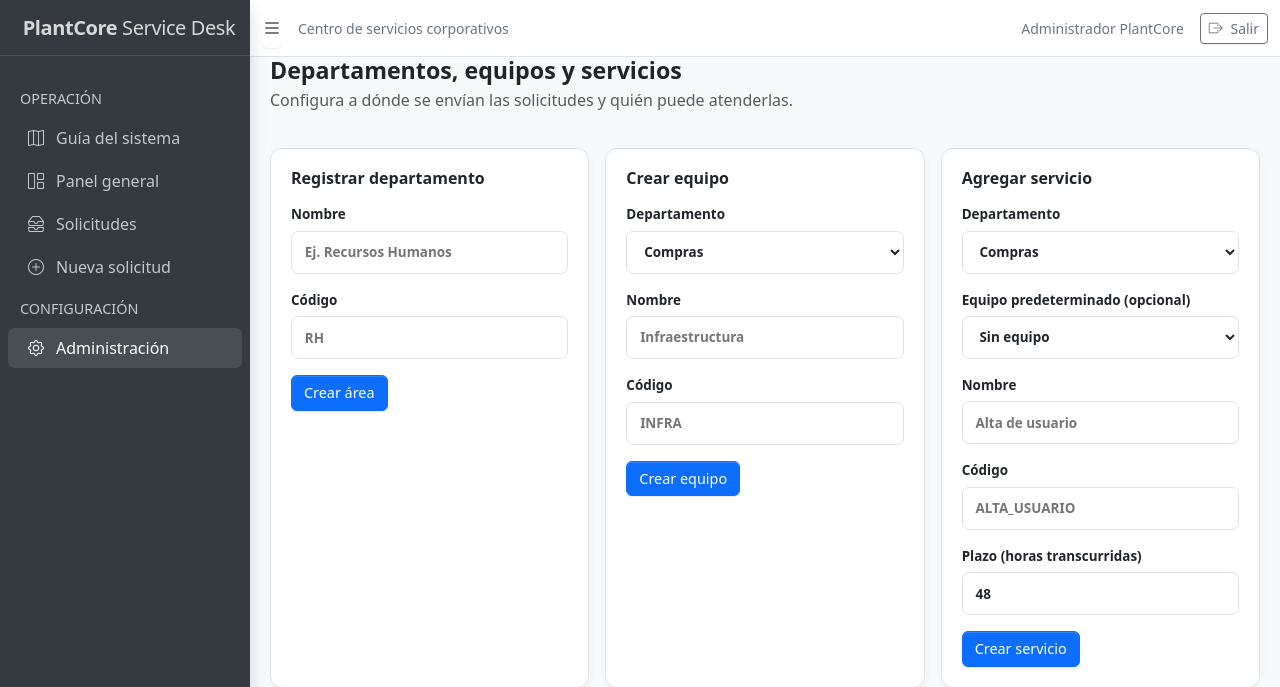
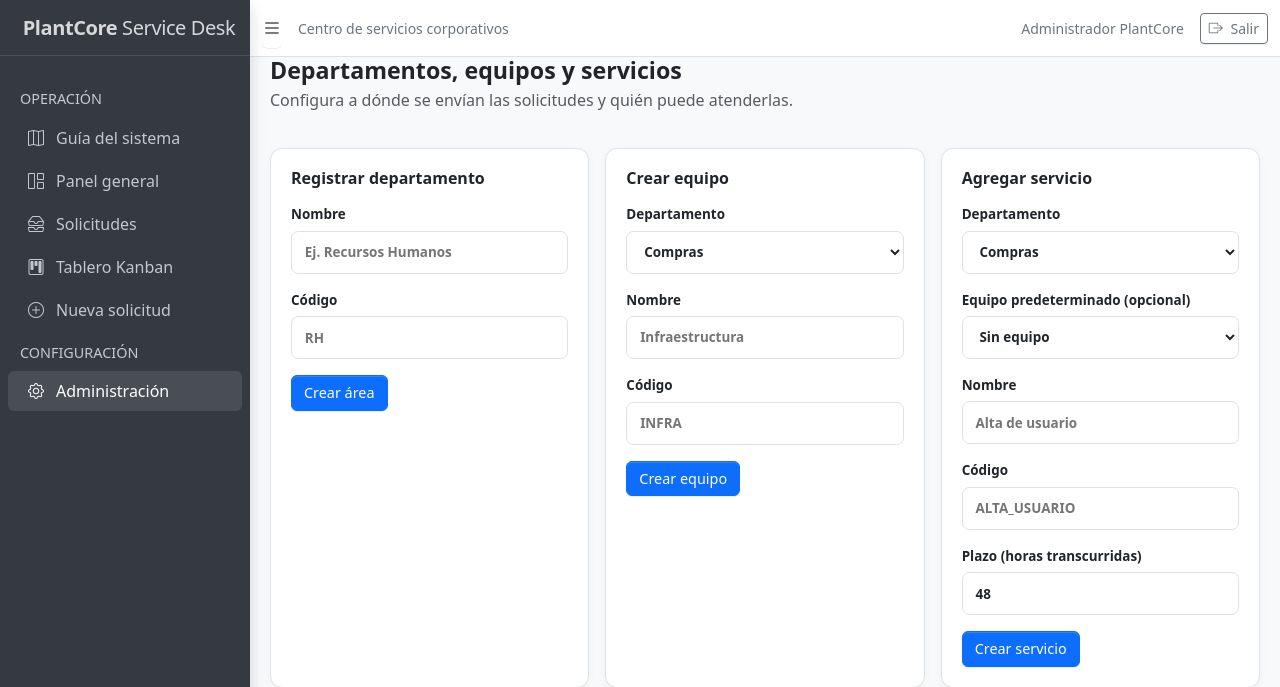
Before and after one commit to diegoarmando025/plantcore-service-desk, a Laravel app: page /admin in a window 1280 px wide. Shown: the top 687 px of the page. Run offline with Laravel 12, Linux system fonts and the light colour scheme; a user stored in the database is signed in; data comes from the database, SQL or seed files in the repository.

Commit message:
feat(kanban): expose board route and navigation

```diff
--- a/resources/views/layouts/app.blade.php
+++ b/resources/views/layouts/app.blade.php
@@ -36,6 +36,7 @@
                     <li class="nav-item"><a href="{{ route('portfolio.guide') }}" class="nav-link {{ request()->routeIs('portfolio.guide') ? 'active' : '' }}"><i class="nav-icon bi bi-map"></i><p>Guía del sistema</p></a></li>
                     <li class="nav-item"><a href="{{ route('dashboard') }}" class="nav-link {{ request()->routeIs('dashboard') ? 'active' : '' }}"><i class="nav-icon bi bi-grid-1x2"></i><p>Panel general</p></a></li>
                     <li class="nav-item"><a href="{{ route('tickets.index') }}" class="nav-link {{ request()->routeIs('tickets.index', 'tickets.show') ? 'active' : '' }}"><i class="nav-icon bi bi-inboxes"></i><p>Solicitudes</p></a></li>
+                    <li class="nav-item"><a href="{{ route('tickets.kanban') }}" class="nav-link {{ request()->routeIs('tickets.kanban','tickets.kanban.move') ? 'active' : '' }}"><i class="nav-icon bi bi-kanban"></i><p>Tablero Kanban</p></a></li>
                     <li class="nav-item"><a href="{{ route('tickets.create') }}" class="nav-link {{ request()->routeIs('tickets.create') ? 'active' : '' }}"><i class="nav-icon bi bi-plus-circle"></i><p>Nueva solicitud</p></a></li>
                     @if(auth()->user()->isAdmin())
                         <li class="nav-header">CONFIGURACIÓN</li>
```
